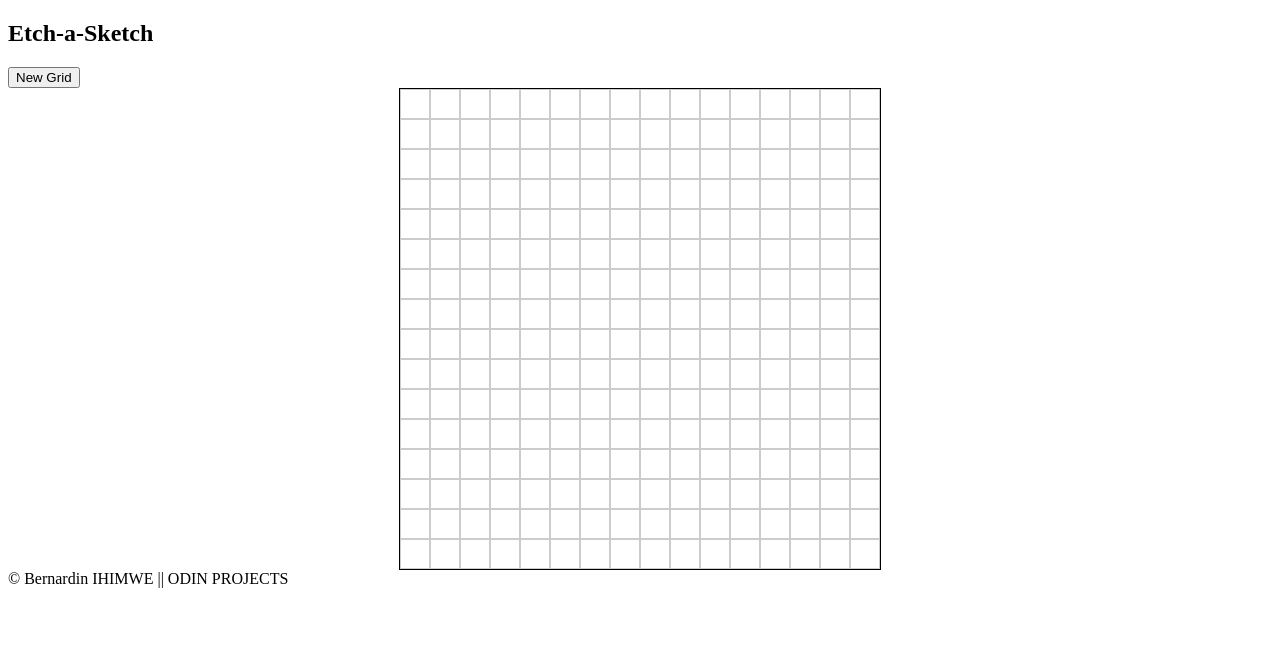
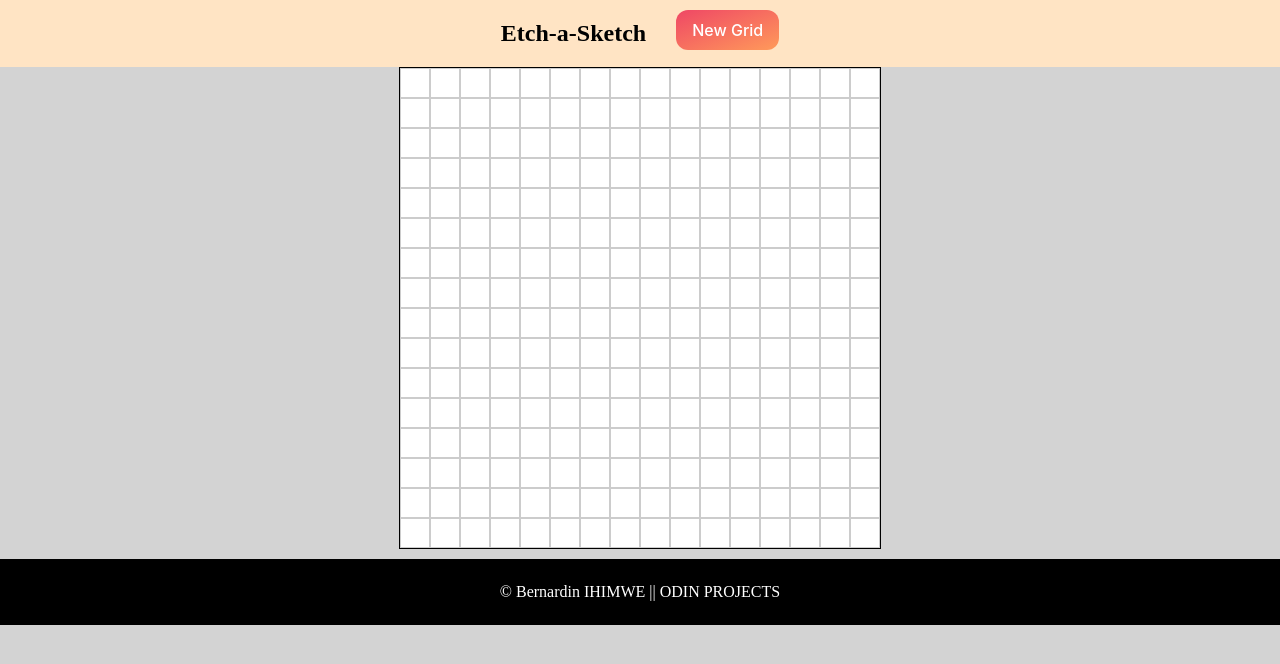
Before and after one commit to bell250/etch-a-Sketch, a plain HTML site: page index.html in a window 1280 px wide. Drawn offline with Linux system fonts and the light colour scheme.

Commit message:
styles added to make page look well

```diff
--- a/style.css
+++ b/style.css
@@ -1,3 +1,14 @@
+body{
+    padding: 0;
+    margin: 0;
+    background-color: LightGray;
+}
+.header{
+    display: flex;
+    justify-content: center;
+    gap: 30px;
+    background-color: bisque;
+}
 #container{
     height: 480px;
     width: 480px;
@@ -6,8 +17,34 @@
     border: 1px solid #000;
     justify-content: space-around;
     margin: 0 auto;
+    background-color: white;
 }
 .sq{
     border: 1px solid #ccc;
     box-sizing: border-box;
 }
+#newGrid{
+    background: linear-gradient(to bottom right, #EF4765, #FF9A5A);
+  border: 0;
+  margin-top: 10px;
+  border-radius: 12px;
+  color: #FFFFFF;
+  cursor: pointer;
+  display: inline-block;
+  font-family: -apple-system,system-ui,"Segoe UI",Roboto,Helvetica,Arial,sans-serif;
+  font-size: 16px;
+  font-weight: 500;
+  line-height: 2.5;
+  outline: transparent;
+  padding: 0 1rem;
+  text-align: center;
+  transition: box-shadow .2s ease-in-out;
+}
+footer{
+    margin-top: 10px;
+    background-color: #000;
+    padding: 24px;
+
+    color: white;
+    text-align: center;
+}
```
